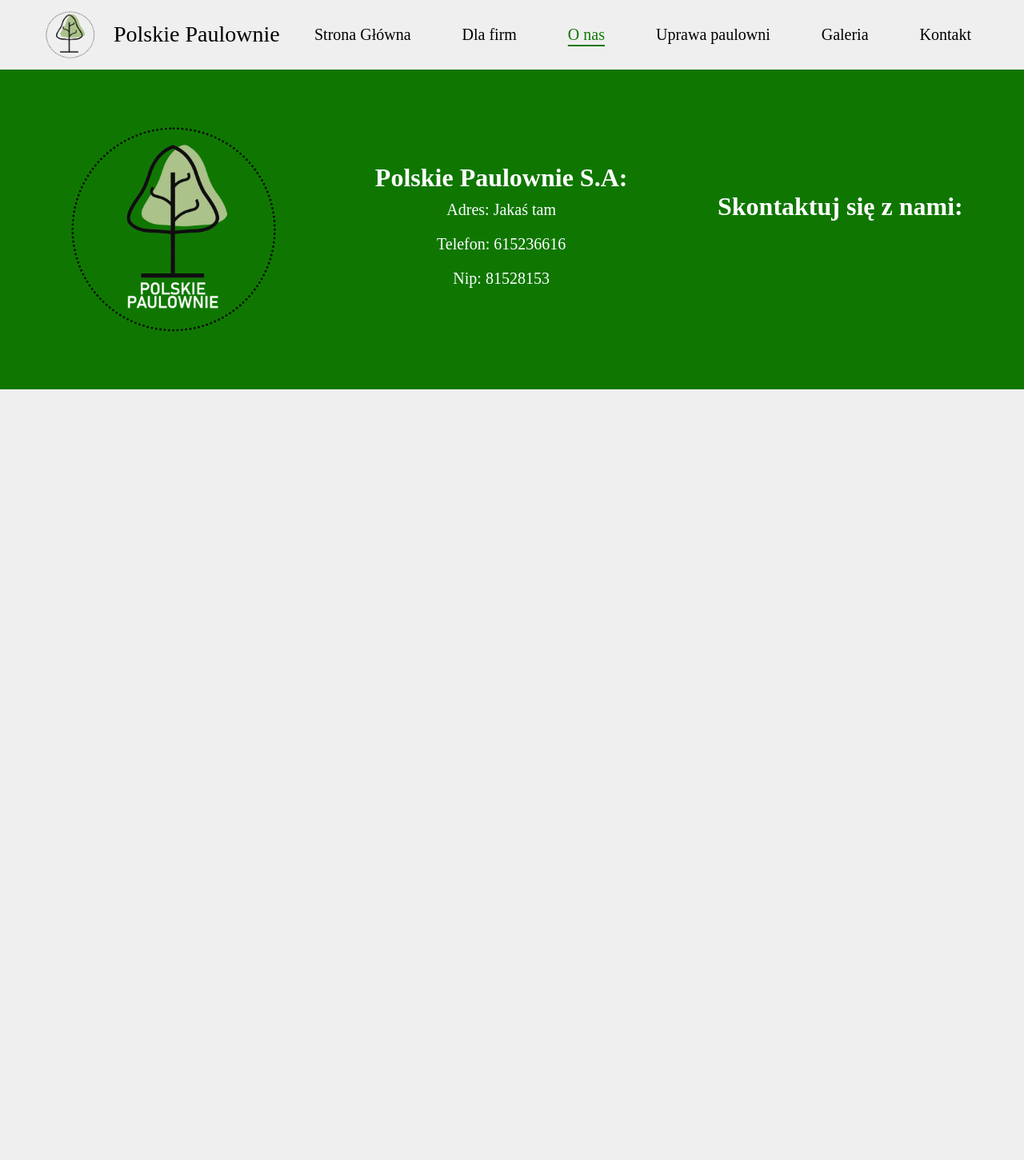
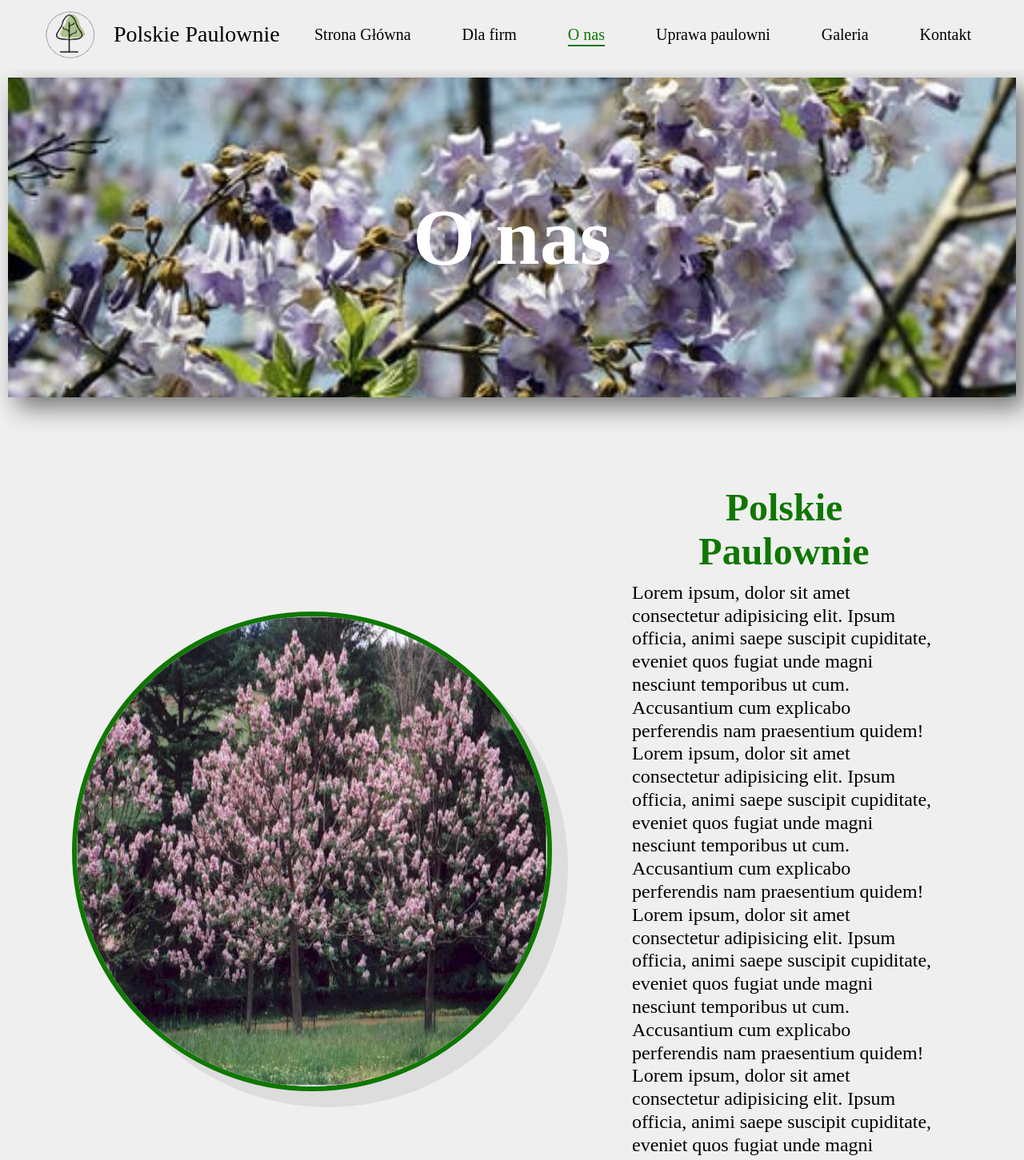
Before and after one commit to mizdebski77/Polskie-Paulownie, a React (Create React App) app: page /O-nas in a window 1280 px wide. Shown: the top 1451 px of the page at 80% size. Before the commit the page ends 800 px from the top, so only its background shows below. Built offline with nearby package versions, Linux system fonts and the light colour scheme.

Commit message:
About section added

```diff
--- a/src/core/App.tsx
+++ b/src/core/App.tsx
@@ -2,6 +2,7 @@ import { BrowserRouter, Route, Routes } from "react-router-dom";
 import { Navbar } from "../common/Navbar/navbar";
 import { Footer } from "../common/Footer/footer";
 import { Home } from "../features/Home/home";
+import { About } from "../features/About/about";
 
 function App() {
   return (
@@ -9,6 +10,8 @@ function App() {
       <Navbar />
       <Routes>
         <Route path="/Strona-Główna" element={<Home />} />
+        <Route path="/O-nas" element={<About />} />
+
       </Routes>
       <Footer />
     </BrowserRouter>
--- /dev/null
+++ b/src/features/About/about.tsx
@@ -0,0 +1,28 @@
+import React from 'react';
+import { AboutText, Content, Header, HeaderTitle, Image, TextWrapper, Title, Wrapper } from './styledAbout';
+import ex from '../../common/Images/Example/ex2.jpg';
+
+export const About = () => {
+    return (
+        <Wrapper>
+            <Header>
+                <HeaderTitle>O nas</HeaderTitle>
+            </Header>
+
+            <Content>
+                <Image src={ex} />
+
+                <TextWrapper>
+                    <Title>Polskie Paulownie</Title>
+                    <AboutText>Lorem ipsum, dolor sit amet consectetur adipisicing elit. Ipsum officia, animi saepe suscipit cupiditate, eveniet quos fugiat unde magni nesciunt temporibus ut cum. Accusantium cum explicabo perferendis nam praesentium quidem!
+                        Lorem ipsum, dolor sit amet consectetur adipisicing elit. Ipsum officia, animi saepe suscipit cupiditate, eveniet quos fugiat unde magni nesciunt temporibus ut cum. Accusantium cum explicabo perferendis nam praesentium quidem!
+
+                        Lorem ipsum, dolor sit amet consectetur adipisicing elit. Ipsum officia, animi saepe suscipit cupiditate, eveniet quos fugiat unde magni nesciunt temporibus ut cum. Accusantium cum explicabo perferendis nam praesentium quidem!
+                        Lorem ipsum, dolor sit amet consectetur adipisicing elit. Ipsum officia, animi saepe suscipit cupiditate, eveniet quos fugiat unde magni nesciunt temporibus ut cum. Accusantium cum explicabo perferendis nam praesentium quidem!
+                    </AboutText>
+                </TextWrapper>
+            </Content>
+
+        </Wrapper>
+    );
+};
--- /dev/null
+++ b/src/features/About/styledAbout.ts
@@ -0,0 +1,59 @@
+import { styled } from "styled-components";
+import ex from '../../common/Images/Example/ex1.jpg';
+
+export const Wrapper = styled.div`
+    min-height: 100vh;
+    max-width: 1720px;
+    margin: 0 auto;
+    padding: 10px;
+`;
+
+export const Header = styled.header`
+    width: 100%;
+    height: 400px;
+    background-image: url("${ex}");
+    background-size: cover;
+    background-position: center;
+    display: flex;
+    justify-content: center;
+    align-items: center;
+    box-shadow: 11px 13px 28px 0px rgba(0, 0, 0, 0.50);
+`;
+
+export const HeaderTitle = styled.h1`
+    position: absolute;
+    font-size: 100px;
+    color: white;
+`;
+
+export const Content = styled.section`
+    display: grid;
+    grid-template-columns: 1fr 2fr;
+    padding: 80px;
+    gap: 80px;
+    align-items: center;
+`;
+
+export const TextWrapper = styled.div`
+    padding: 20px;
+`;
+
+export const Title = styled.h2`
+    text-align: center;
+    font-size: 48px;
+    color: ${({theme}) => theme.color.secondColor};
+    margin: 10px;
+`;
+
+export const AboutText = styled.article`
+    line-height: 1.2;
+    font-size: 24px;
+`;
+
+export const Image = styled.img`
+    width: 600px;
+    height: 600px;
+    border-radius: 50%;
+    border: 6px solid #0F7701;
+    box-shadow: 20px 20px 0px 0px #DDD;
+`;
```
